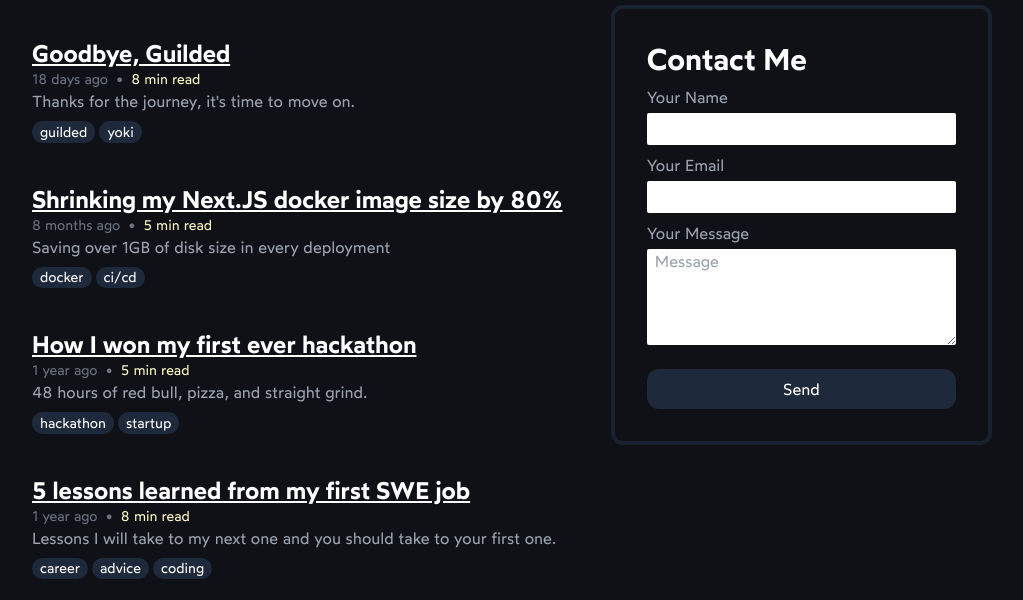
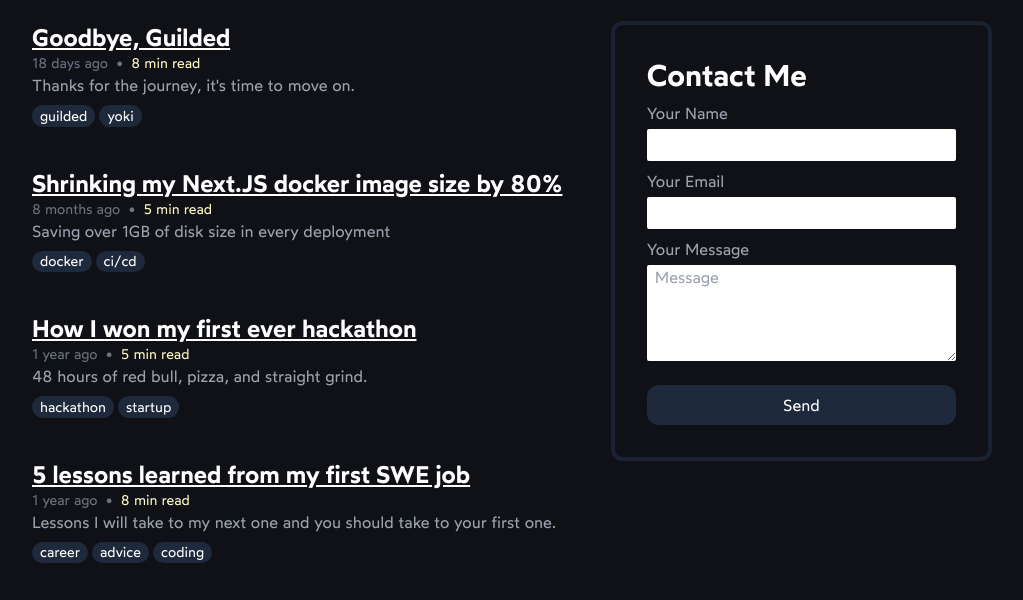
Before and after one commit to zaida04/blog, an Astro site: page / in a window 1280 px wide. Shown: the part 1887-2487 px from the top of the page, without its empty margins (128-1151 px from the left). Built offline with nearby package versions, Linux system fonts and the light colour scheme; Astro itself is replaced by a stand-in of ours; some packages are replaced by stand-ins of ours.

Commit message:
fix: some padding

```diff
--- a/src/pages/index.astro
+++ b/src/pages/index.astro
@@ -180,8 +180,8 @@
       </p>
     </div>
 
-    <div class="flex flex-col gap-16 md:gap-2 md:flex-row">
-      <div class="flex flex-col gap-10 mt-8 md:w-3/5">
+    <div class="flex flex-col gap-16 mt-6 md:gap-2 md:flex-row">
+      <div class="flex flex-col gap-10 md:w-3/5">
         {
           allPosts
             .filter((project) => project.data.visible !== false)
```
